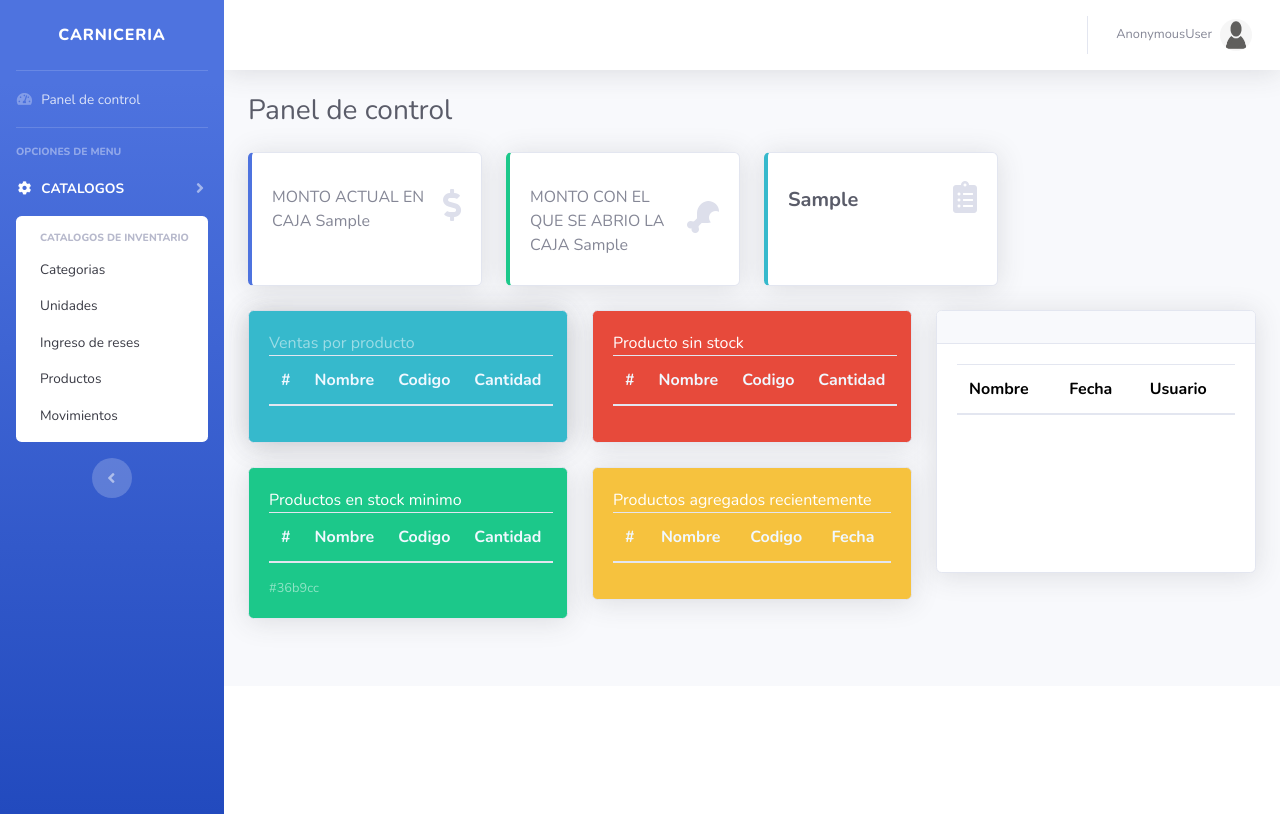
After one commit to florm2496/stock_carniceria, a Django app: template templates/caja/caja.html in a window 1280 px wide. The commit adds this page. Run offline with Django 3.2, Linux system fonts and the light colour scheme; the template is opened without the code that fills it: most values are stand-ins (such as "Sample title", 1, 10 or a date in 2020); lists and menus that the app fills with data are empty; some libraries are stand-ins or nearby versions.

Commit message:
problema con el settings

```diff
--- a/app/settings.py
+++ b/app/settings.py
@@ -42,7 +42,10 @@ INSTALLED_APPS = [
     'applications.ventas',
     'rest_framework',
     'applications.apis',
-    'django_userforeignkey',
+    'applications.reses',
+    'applications.caja',
+    'django_userforeignkey'
+
 
 ]
 
--- a/app/urls.py
+++ b/app/urls.py
@@ -25,6 +25,8 @@ urlpatterns = [
     path('compras/',include(('applications.compras.urls' ,'compras'),namespace='compras')),
     path('ventas/',include(('applications.ventas.urls' ,'ventas'),namespace='ventas')),
     path('apis/',include(('applications.apis.urls' ,'apis'),namespace='apis')),
+    path('reses/',include(('applications.reses.urls' ,'reses'),namespace='reses')),
+    path('caja/',include(('applications.caja.urls' ,'caja'),namespace='caja')),
 
 
 ]+ static(settings.STATIC_URL, document_root=settings.STATIC_ROOT)
--- a/templates/base.html
+++ b/templates/base.html
@@ -85,6 +85,9 @@
 {% url 'compras:listacompras' as compras_url %}
 {% url 'ventas:clientes' as clientes_url %}
 {% url 'ventas:ventas' as ventas_url %}
+{% url 'caja:listaoperaciones' as listaoperaciones_url %}
+{% url 'reses:listareses' as listareses_url %}
+
       <!-- Nav Item - Pages Collapse Menu -->
       <li class="nav-item
       {%  if cepa_url in request.path or bodega_url in request.path or  reser_url in request.path %}
@@ -106,11 +109,14 @@
 
             <a class="collapse-item" href="{{uni_url}}">Unidades</a>
 
+            <a class="collapse-item" href="{{listareses_url}}">Ingreso de reses</a>
+
             <a class="collapse-item" href="{{vino_url}}">Productos</a>
 
               {% if perms.compras.view_comprasenc %}
-              <a class="collapse-item" href="{{compras_url}}">Compras</a  >
+              <a class="collapse-item" href="{{compras_url}}">Compras</a>
               {% endif %}
+
 
 
               {% if perms.ventas.view_clientes %}
@@ -119,6 +125,7 @@
             {% if perms.ventas.view_facturaenc %}
             <a class="collapse-item" href="{{ventas_url}}">Ventas</a>
             {% endif %}
+            <a class="collapse-item" href="{{listaoperaciones_url}}">Movimientos</a>
 
           </div>
         </div>
--- /dev/null
+++ b/templates/caja/caja.html
@@ -0,0 +1,400 @@
+{% extends 'base.html' %}
+
+{% block page_content %}
+<body id="page-top">
+
+    <!-- Page Wrapper -->
+    <div id="wrapper">
+
+      <!-- Sidebar -->
+
+      <!-- End of Sidebar -->
+
+      <!-- Content Wrapper -->
+      <div id="content-wrapper" class="d-flex flex-column">
+
+        <!-- Main Content -->
+        <div id="content">
+
+
+          <!-- End of Topbar -->
+
+          <!-- Begin Page Content -->
+          <div class="container-fluid">
+
+            <!-- Page Heading -->
+            <div class="d-sm-flex align-items-center justify-content-between mb-4">
+              <h1 class="h3 mb-0 text-gray-800">Panel de control</h1>
+
+            </div>
+
+            <!-- Content Row -->
+            <div class="row">
+
+              <!-- Earnings (Monthly) Card Example -->
+              <div class="col-xl-3 col-md-6 mb-4">
+                <div class="card border-left-primary shadow h-100 py-2">
+                  <div class="card-body">
+                    <div class="row no-gutters align-items-center">
+                      <div class="col mr-2">
+                        <div class="text-xs font-weight-bold text-primary text-uppercase mb-1"></div>
+
+
+                        <div class="h5 mb-0 font-weight-bold text-gray-800"></div>
+                            MONTO ACTUAL EN CAJA
+                          {{monto_actual}}
+
+                      </div>
+                      <div class="col-auto">
+                        <i class="fas fa-dollar-sign fa-2x text-gray-300"></i>
+                      </div>
+                    </div>
+                  </div>
+                </div>
+              </div>
+
+              <!-- Earnings (Monthly) Card Example -->
+              <div class="col-xl-3 col-md-6 mb-4">
+                <div class="card border-left-success shadow h-100 py-2">
+                  <div class="card-body">
+                    <div class="row no-gutters align-items-center">
+                      <div class="col mr-2">
+                        <div class="text-xs font-weight-bold text-success text-uppercase mb-1"></div>
+
+
+                        <div class="h5 mb-0 font-weight-bold text-gray-800"></div>
+                      MONTO CON EL QUE SE ABRIO LA CAJA
+                          {{monto_inicial}}
+
+                      </div>
+                      <div class="col-auto">
+                        <i class="fas fa-drumstick-bite fa-2x text-gray-300"></i>
+                      </div>
+                    </div>
+                  </div>
+                </div>
+              </div>
+
+              <!-- Earnings (Monthly) Card Example fas fa-clipboard-list role="progressbar" style="width: 80%" aria-valuenow="80" aria-valuemin="0" aria-valuemax="100"-->
+              <div class="col-xl-3 col-md-6 mb-4">
+                <div class="card border-left-info shadow h-100 py-2">
+                  <div class="card-body">
+                    <div class="row no-gutters align-items-center">
+                      <div class="col mr-2">
+                        <div class="text-xs font-weight-bold text-info text-uppercase mb-1"></div>
+                        <div class="row no-gutters align-items-center">
+                          <div class="col-auto">
+
+
+                          <div class="h5 mb-0 mr-3 font-weight-bold text-gray-800">{{vr}}</div>
+
+
+                          </div>
+                          <div class="col">
+
+                          </div>
+                        </div>
+                      </div>
+                      <div class="col-auto">
+                        <i class="fas fa-clipboard-list fa-2x text-gray-300"></i>
+                      </div>
+                    </div>
+                  </div>
+                </div>
+              </div>
+
+
+            </div>
+
+            <!-- Content Row -->
+
+            <div class="row">
+
+              <!-- Area Chart -->
+              <div class="col-xl-8 col-lg-7">
+                <div class="row">
+                  <div class="col-lg-6 mb-4">
+                    <div class="card bg-info text-white shadow">
+                      <div class="card-body text-white shadow" >
+                        <div class="text-white-50 ">Ventas por producto</div>
+                        <table class="table"  style="color: aliceblue;">
+                          <thead   >
+                            <tr>
+                              <th scope="col">#</th>
+                              <th scope="col">Nombre</th>
+                              <th scope="col">Codigo</th>
+                              <th scope="col">Cantidad</th>
+
+                            </tr>
+                          </thead>
+                          <tbody>
+
+                            {% if user.is_superuser %}
+
+                            {% for item in mv  %}
+                            <tr>
+                              <th scope="row"> {{ forloop.counter }} </th>
+                              <td> {{item.vino__nombre}}</td>
+                              <td> {{item.vino__codigo}}</td>
+                              <td> {{item.cantidad__sum}}</td>
+
+                            </tr>
+                            {% endfor %}
+                            {% endif %}
+
+
+
+
+                          </tbody>
+                        </table>
+                        <ul>
+         <!-- {% for item in mv %}
+                        <li>  {{item.producto__descripcion}}
+                           {{item.cantidad__sum}}</li>
+                         {% endfor %}
+                        </ul>   info-->
+
+
+                      </div>
+                    </div>
+                  </div>
+                  <div class="col-lg-6 mb-4">
+                    <div class="card bg-danger text-white shadow">
+                      <div class="card-body">
+                      Producto sin stock
+                      <table class="table"  style="color: aliceblue;">
+                        <thead   >
+                          <tr>
+                            <th scope="col">#</th>
+                            <th scope="col">Nombre</th>
+                            <th scope="col">Codigo</th>
+                            <th scope="col">Cantidad</th>
+
+                          </tr>
+                        </thead>
+                        <tbody>
+
+                          {% if user.is_superuser %}
+                          {% for item in ss  %}
+                          <tr>
+                            <th scope="row"> {{ forloop.counter }} </th>
+                            <td> {{item}}</td>
+                            <td>{{item.codigo}}</td>
+                            <td> {{item.existencia}}</td>
+
+                          </tr>
+                          {% endfor %}
+                          {% endif %}
+
+
+
+
+
+                        </tbody>
+                      </table>
+                        <div class="text-white-50 small"></div>
+                      </div>
+                    </div>
+                  </div>
+                  <div class="col-lg-6 mb-4">
+                    <div class="card bg-success text-white shadow">
+                      <div class="card-body">
+                        Productos en stock minimo
+                        <table class="table"  style="color: aliceblue;">
+                            <thead   >
+                              <tr>
+                                <th scope="col">#</th>
+                                <th scope="col">Nombre</th>
+                                <th scope="col">Codigo</th>
+                                <th scope="col">Cantidad</th>
+
+                              </tr>
+                            </thead>
+                            <tbody>
+
+                              {% if user.is_superuser %}
+                              {% for item in sm  %}
+
+
+                              <tr>
+                                <th scope="row"> {{ forloop.counter }} </th>
+                                <td> {{item}}</td>
+                                <td>{{item.codigo}}</td>
+                                <td> {{item.existencia}}</td>
+
+                              </tr>
+
+                              {% endfor %}
+                              {% endif %}
+
+
+
+
+                            </tbody>
+                          </table>
+                        <div class="text-white-50 small">#36b9cc</div>
+                      </div>
+                    </div>
+                  </div>
+                  <!---->
+                  <div class="col-lg-6 mb-4">
+                    <div class="card bg-warning text-white shadow">
+                      <div class="card-body">
+                        Productos agregados recientemente
+                        <table class="table"  style="color: aliceblue;">
+                          <thead   >
+                            <tr>
+                              <th scope="col">#</th>
+                              <th scope="col">Nombre</th>
+                              <th scope="col">Codigo</th>
+                              <th scope="col">Fecha</th>
+
+                            </tr>
+                          </thead>
+                          <tbody>
+
+
+                           {% if user.is_superuser %}
+                           {% for item in up  %}
+
+
+                           <tr>
+                             <th scope="row"> {{ forloop.counter }} </th>
+                             <td> {{item.nombre}}</td>
+                             <td> {{item.codigo}}</td>
+                             <td> {{item.fc}}</td>
+
+                           </tr>
+
+                           {% endfor %}
+                           {% endif %}
+
+
+
+                          </tbody>
+                        </table>
+                        <div class="text-white-50 small"></div>
+                      </div>
+                    </div>
+                  </div>
+                 <!-- <div class="col-lg-6 mb-4">
+                    <div class="card bg-success text-white shadow">
+                      <div class="card-body">
+
+                        <div class="text-white-50 small"></div>
+                      </div>
+                    </div>
+                  </div>   <div class="card bg-secondary text-white shadow">
+                      <div class="card-body">
+
+                        <div class="text-white-50 small"></div>
+                      </div>
+                    </div>   -->
+                  <div class="col-lg-6 mb-4">
+
+                  </div>
+                </div>
+              </div>
+
+              <!-- Pie Chart -->
+              <div class="col-xl-4 col-lg-5">
+                <div class="card shadow mb-4" style="height: 70%;">
+                  <!-- Card Header - Dropdown -->
+                  <div class="card-header py-3 d-flex flex-row align-items-center justify-content-between">
+                    <h6 class="m-0 font-weight-bold text-primary"></h6>
+                  </div>
+                  <!-- Card Body -->
+                  <div class="card-body" >
+                    <div class="chart-pie  ">
+                      <table class="table"  style=" color: black ;">
+                        <thead>
+                          <tr>
+                            <th scope="col">Nombre</th>
+                            <th scope="col">Fecha</th>
+                            <th scope="col">Usuario</th>
+                          </tr>
+                        </thead>
+                        <tbody>
+
+
+
+                          <tr>
+
+                            <td  scope="row" > </td>
+                            <td> </td>
+                            <td></td>
+
+                          </tr>
+
+
+
+
+                        </tbody>
+                      </table>
+
+
+                    </div>
+
+                  </div>
+                </div>
+              </div>
+            </div>
+
+            <!-- Content Row -->
+
+
+          </div>
+          <!-- /.container-fluid -->
+
+        </div>
+        <!-- End of Main Content -->
+
+        <!-- Footer -->
+        <footer class="sticky-footer bg-white">
+          <div class="container my-auto">
+            <div class="copyright text-center my-auto">
+              <span></span>
+            </div>
+          </div>
+        </footer>
+        <!-- End of Footer -->
+
+      </div>
+      <!-- End of Content Wrapper -->
+
+    </div>
+    <!-- End of Page Wrapper -->
+
+    <!-- Scroll to Top Button-->
+    <a class="scroll-to-top rounded" href="#page-top">
+      <i class="fas fa-angle-up"></i>
+    </a>
+
+    <!-- Logout Modal-->
+    <div class="modal fade" id="logoutModal" tabindex="-1" role="dialog" aria-labelledby="exampleModalLabel" aria-hidden="true">
+      <div class="modal-dialog" role="document">
+        <div class="modal-content">
+          <div class="modal-header">
+            <h5 class="modal-title" id="exampleModalLabel">Quieres salir?</h5>
+            <button class="close" type="button" data-dismiss="modal" aria-label="Close">
+              <span aria-hidden="true">×</span>
+            </button>
+          </div>
+          <div class="modal-body">Presiona el boton para cerrar la sesion actual en este sistema</div>
+          <div class="modal-footer">
+            <button class="btn btn-secondary" type="button" data-dismiss="modal">Cancelar</button>
+            <a class="btn btn-primary" href="{%  url 'bases:logout' %}">Cerrar Sesion</a>
+          </div>
+        </div>
+      </div>
+    </div>
+
+
+  </body>
+
+{% endblock page_content %}
+
+
+<!--
+
+-->
```
Also changed, not shown: templates/caja/cerrarcaja.html (added, +22 -0 lines), templates/caja/listaoperaciones.html (added, +85 -0 lines), templates/caja/operaciones.html (added, +71 -0 lines), templates/reses/creares.html (added, +40 -0 lines), templates/reses/listareses.html (added, +96 -0 lines).
